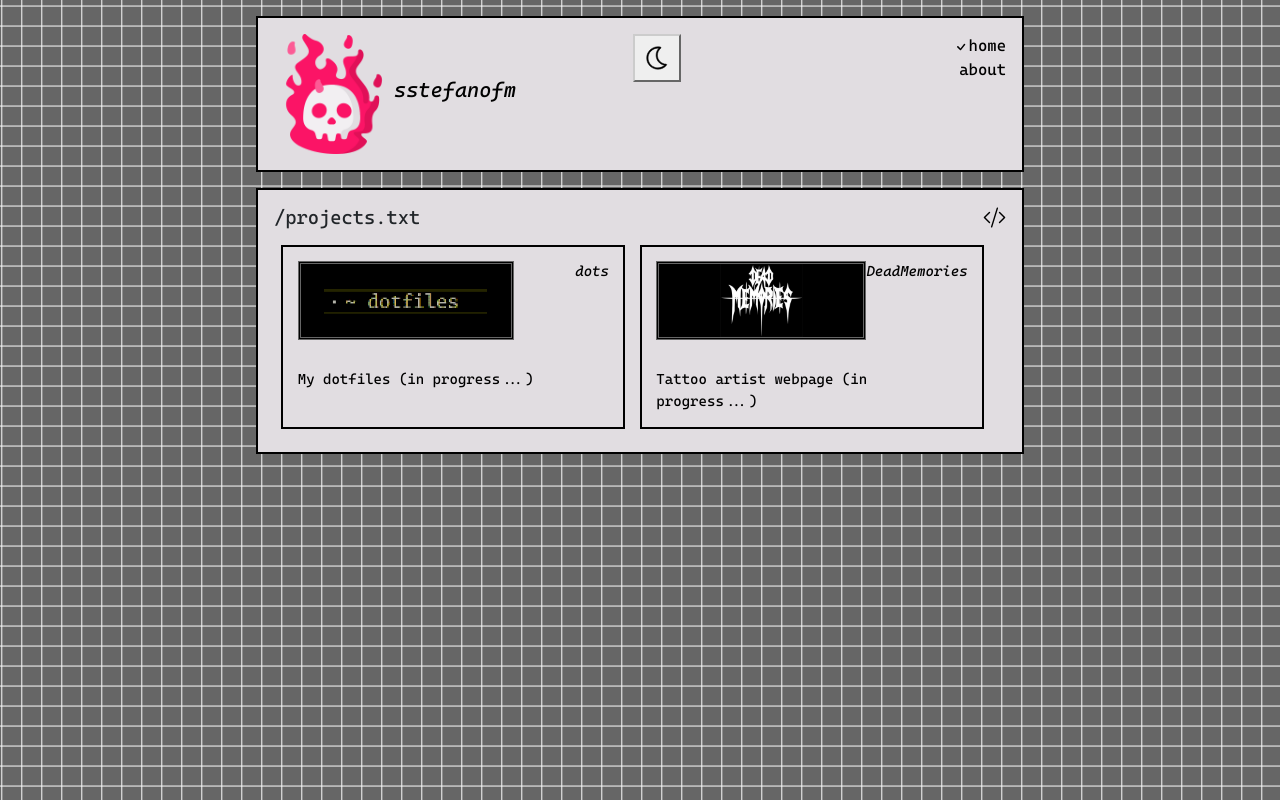
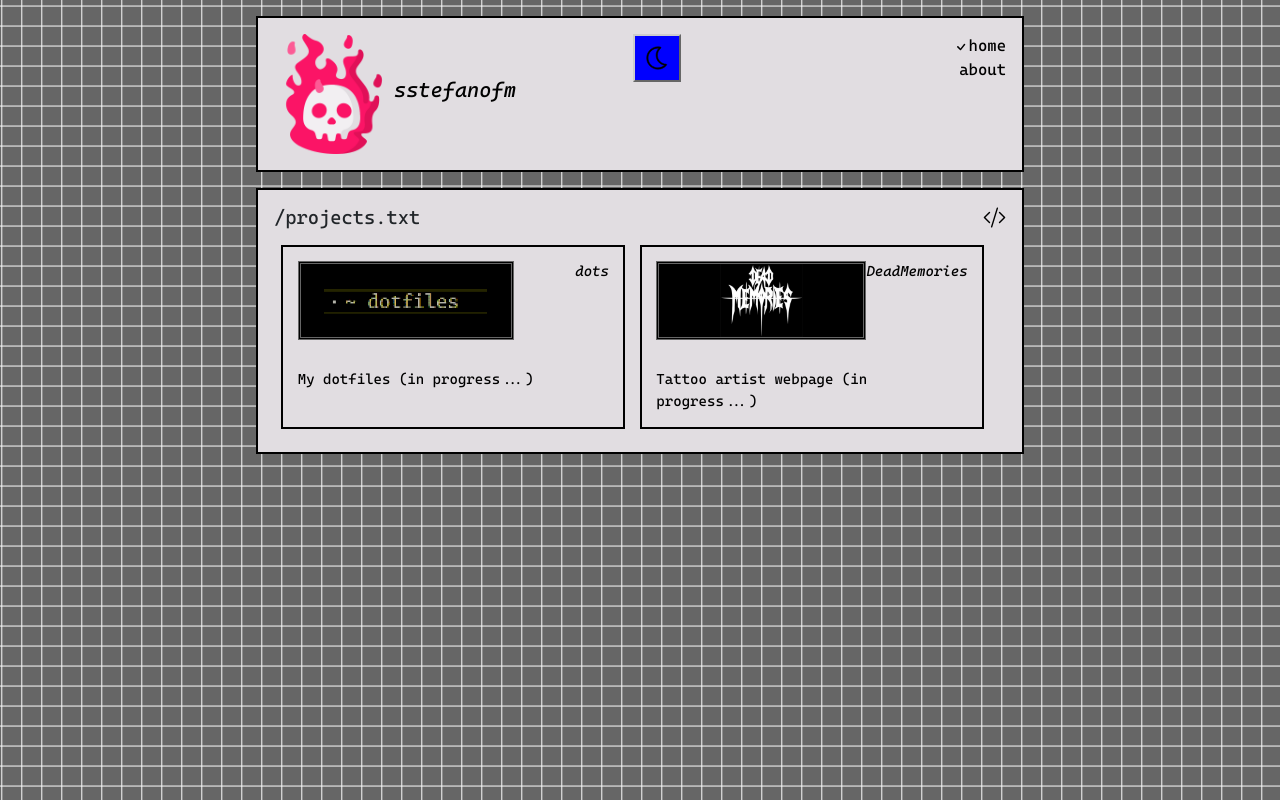
Before and after one commit to sstefanofm/sstefanofm.github.io, a React (Create React App) app: page / in a window 1280 px wide. Built offline with nearby package versions, Linux system fonts and the light colour scheme.

Commit message:
Buttons use ThemeContext

```diff
--- a/src/components/Button/Button.css
+++ b/src/components/Button/Button.css
@@ -11,3 +11,11 @@
   border-left-color: #666;
   border-top-color: #666;
 }
+
+.Button--Light {
+  background-color: blue;
+}
+
+.Button--Dark {
+  background-color: red;
+}
--- a/src/components/Button/index.jsx
+++ b/src/components/Button/index.jsx
@@ -1,9 +1,14 @@
 import './Button.css'
 
+import { useContext } from 'react'
+import ThemeContext from '../../context/ThemeContext'
+
 const Button = ({ onclick, children }) => {
+  const { theme } = useContext(ThemeContext)
+
   return (
     <button
-      className='Button'
+      className={`Button Button--${theme}`}
       onClick={onclick}
     >
       {children}
```
